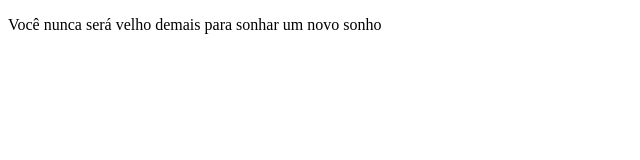
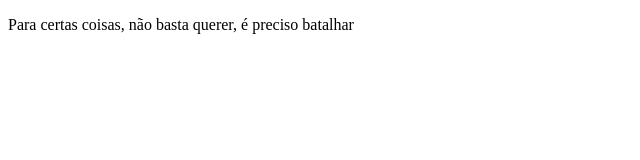
Before and after one commit to DSFerrari/Projeto1, a plain HTML site: page index.html in a window 1280 px wide. Shown: the full height of the page, 0-640 px from the left. Drawn offline with Linux system fonts and the light colour scheme.

Commit message:
Frase motivacional 2

```diff
--- a/index.html
+++ b/index.html
@@ -7,6 +7,6 @@
     <title>Document</title>
 </head>
 <body>
-    <p>Você nunca será velho demais para sonhar um novo sonho</p>
+    <p>Para certas coisas, não basta querer, é preciso batalhar</p>
 </body>
 </html>
```
